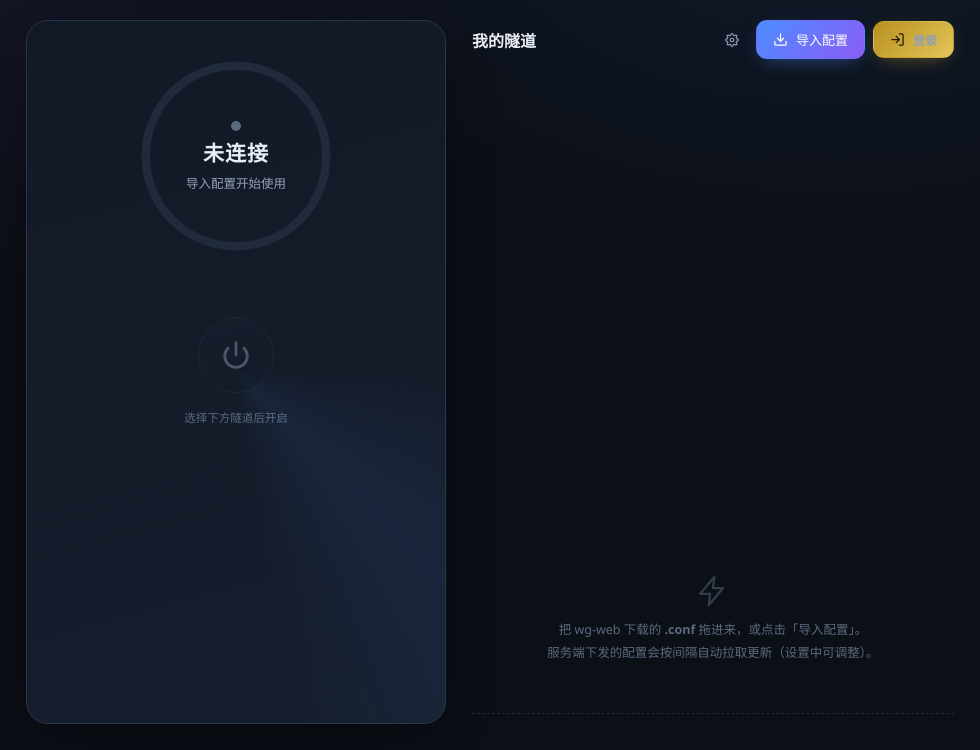
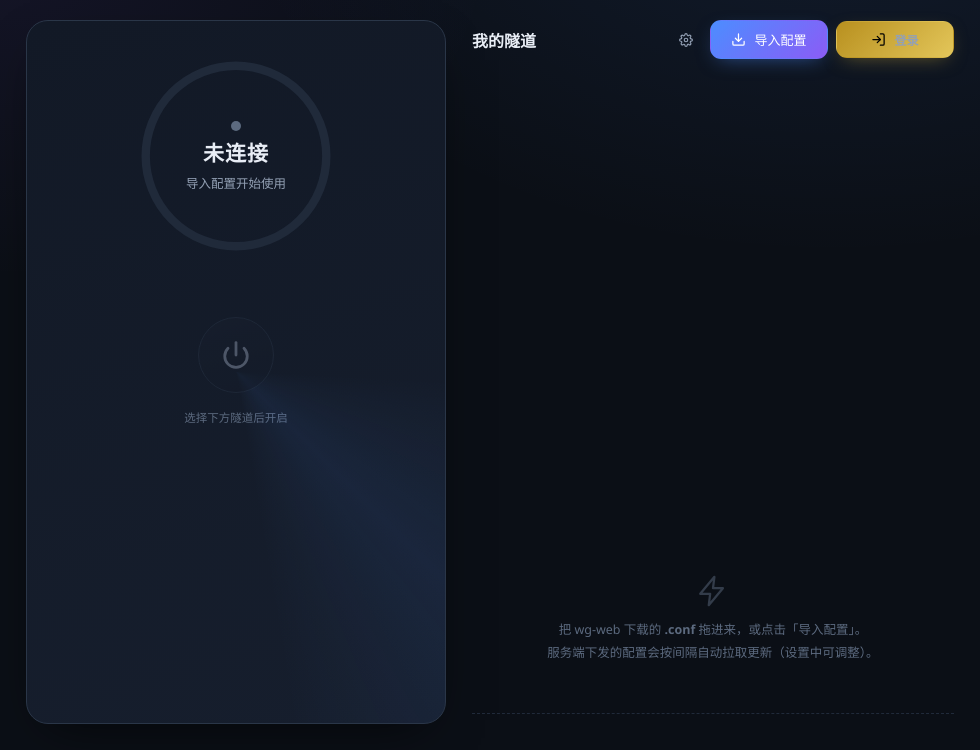
Before and after one commit to 496793028/wg-companion, an Electron app: page desktop/renderer/index.html in a window 980 px wide. Shown: the part 50-800 px from the top of the page. Drawn offline with Linux system fonts and the light colour scheme; no server answers.

Commit message:
fix(client): 登录按钮与导入配置同宽、文字改纯黑、去掉位移缩放反馈
- 「导入配置」与「登录」固定同宽（width:118px，内容居中）—— 此前登录按钮比导入按钮窄，
  且文案在 账号名/退出/登录 之间切换时宽度随之变化，表现为退出后「闪一下变大」、
  点击时「变大又还原」。固定宽度 + 内容居中后，状态切换不再引起尺寸跳动。
- 登录按钮去掉 hover 的 translateY 与 active 的 scale(.97)（渐变交叉淡入仍保留），
  只保留颜色 / 阴影过渡，交互过程中不再有位移。
- 鎏金底色上的文字由深棕 #231a05 改为纯黑 #000，可读性明显提升（红色悬停态仍为白字）。
- 账号名过长时用省略号截断（max-width:72px），不再撑宽按钮。
- 桌面端 jsdom 测试扩至 57 项全通过（新增三条 CSS 断言锁定上述行为）。

```diff
--- a/desktop/renderer/styles.css
+++ b/desktop/renderer/styles.css
@@ -111,11 +111,16 @@ body{
 /* ---- 登录按钮：与「导入配置」同尺寸同质感（圆角/内边距/图标大小/光晕一致），配色换成鎏金以区分 ----
  * 未登录：鎏金 + 「登录」
  * 已登录：显示账号名；**鼠标悬停**时整颗按钮交叉淡入为红色，图标与文案一并变成「退出」，点击即退出账号 */
-.btn.login{background:linear-gradient(135deg,#b8901f,#e3c65a);border-color:transparent;color:#231a05;font-weight:600;
+.btn.login{background:linear-gradient(135deg,#b8901f,#e3c65a);border-color:transparent;color:#000;font-weight:600;
   box-shadow:0 6px 20px -8px rgba(212,175,55,.5);
-  transition:transform .15s,box-shadow .25s,border-color .2s,color .2s}
-.btn.login:hover{transform:translateY(-1px);border-color:transparent;box-shadow:0 8px 24px -8px rgba(212,175,55,.72)}
-.btn.login:active{transform:translateY(0) scale(.97)}
+  transition:box-shadow .25s,border-color .2s,color .2s}
+/* 不做位移 / 缩放反馈：登录 ↔ 退出 ↔ 账号名 状态切换时不再出现「变大又还原」的跳动 */
+.btn.login:hover{transform:none;border-color:transparent;box-shadow:0 8px 24px -8px rgba(212,175,55,.72)}
+.btn.login:active{transform:none}
+/* 「导入配置」与「登录」**固定同宽**、内容居中 —— 文案在 账号名/退出/登录 之间切换时按钮尺寸恒定，
+   不再出现宽度变化导致的「闪一下变大」。 */
+#btnImport,#btnLogin{width:118px;justify-content:center}
+#btnLogin .lg-label,#btnLogin .lg-exit{max-width:72px;overflow:hidden;text-overflow:ellipsis;white-space:nowrap}
 /* 红色变化层：渐变之间无法平滑插值，故叠一层红色渐变做透明度交叉淡入 */
 .btn.login::before{content:'';position:absolute;inset:0;opacity:0;
   background:linear-gradient(135deg,#a81f18,#e5484d);transition:opacity .22s ease}
```
